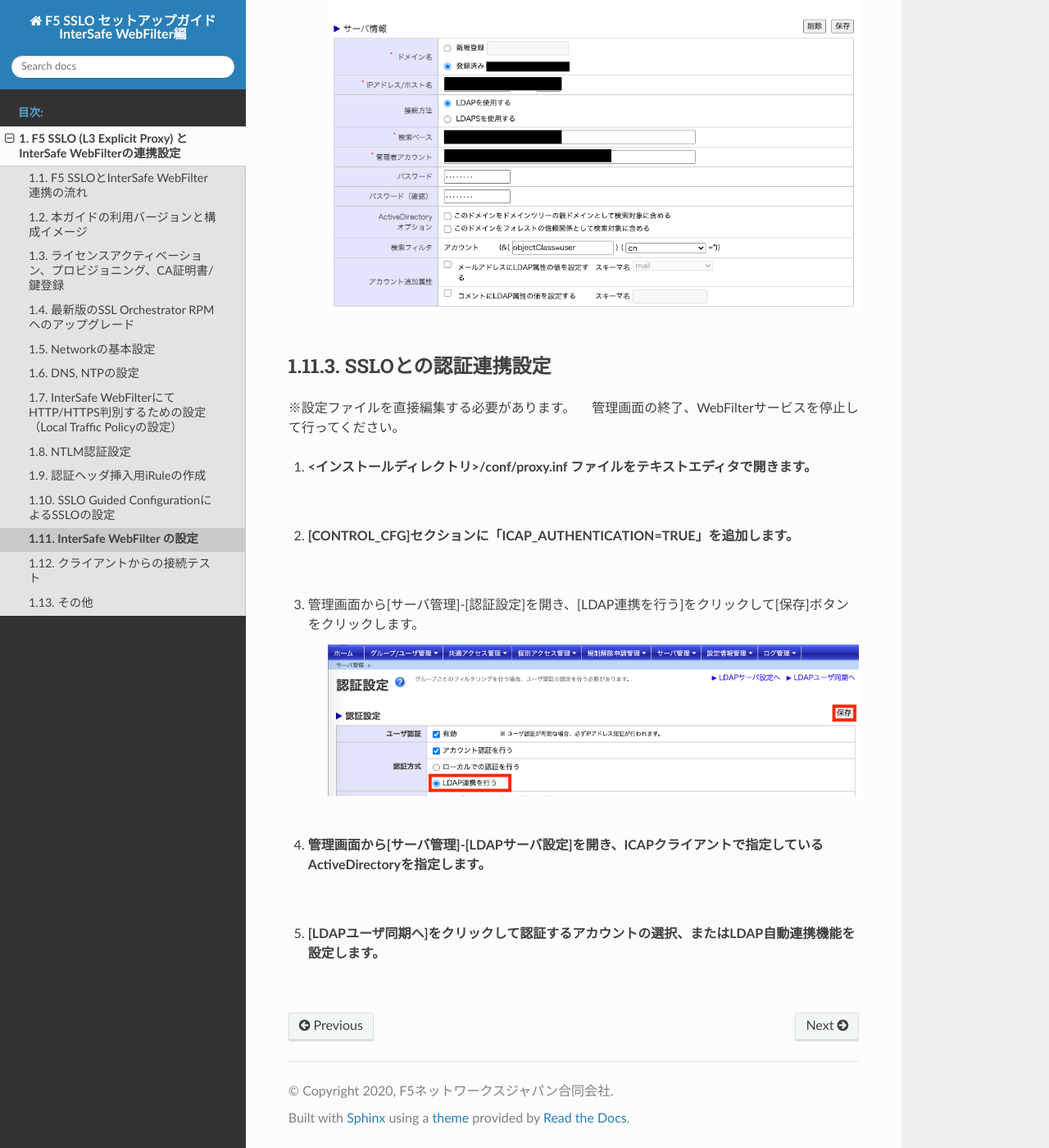
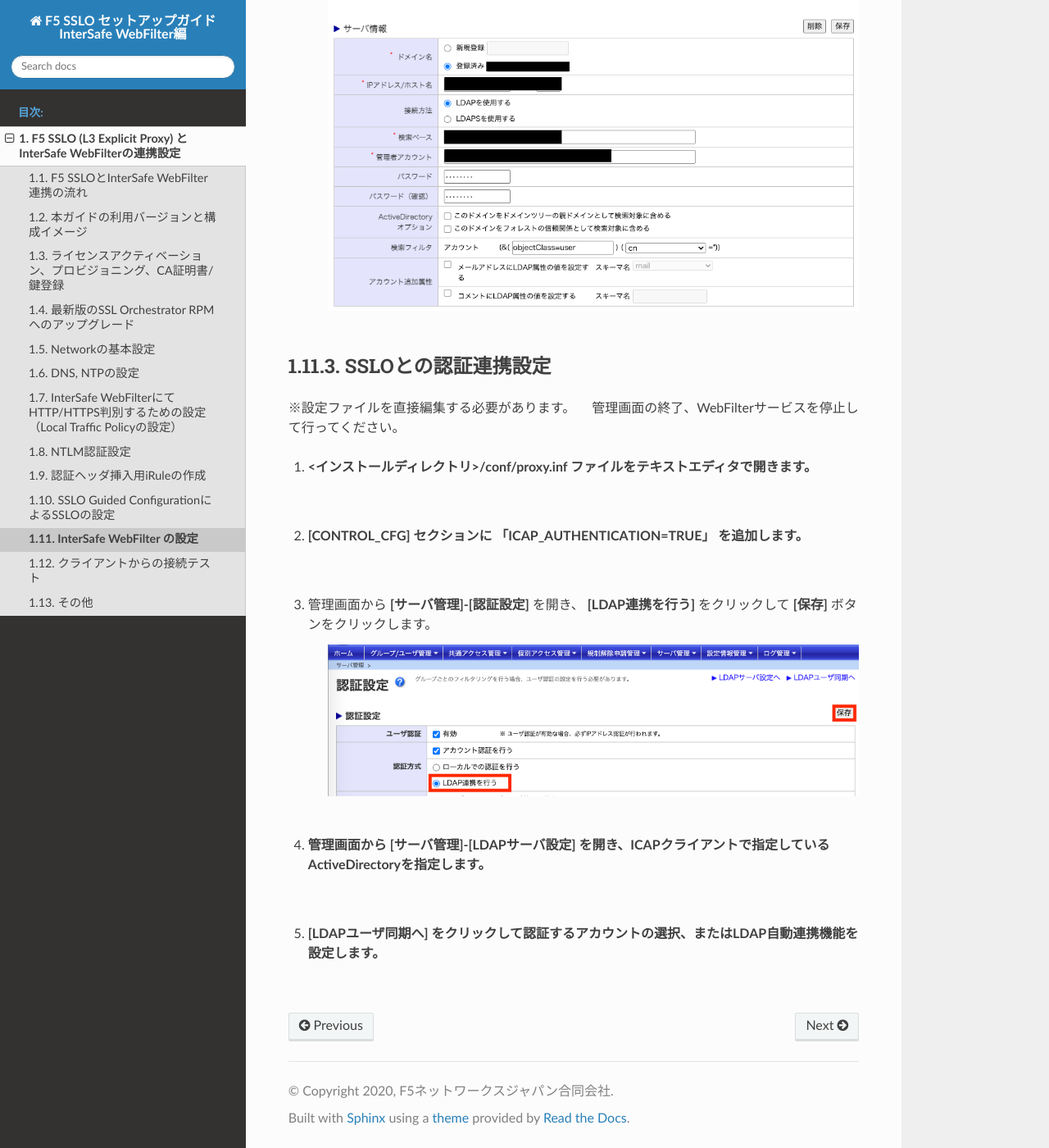
Before and after one commit to BeF5/f5j-sslo-iswf, a Sphinx documentation site: the page built from docs/content1/module11/module11.rst, in a window 1280 px wide and 1400 px high, scrolled down 1488 px. Shown: the whole window at 82% size. Built offline with Sphinx 7.4.7 and the Read the Docs theme 2.0.0, drawn with Linux system fonts in a browser that asks for light colours; some of the changed text lies outside the part shown.

Commit message:
no message

```diff
--- a/docs/content1/module11/module11.rst
+++ b/docs/content1/module11/module11.rst
@@ -7,12 +7,12 @@
 IP認証の設定
 ---------------
 
-#. **[サーバ管理]-[認証設定]** をクリックします。 **[認証設定]**が表示されます。
+#. **[サーバ管理]-[認証設定]** をクリックします。 **[認証設定]** が表示されます。
 
     .. image:: images/mod11-1.png
     |
 
-#. **[ユーザ認証]-[有効]**チェックボックスを**オン**にし、**[保存]**をクリックします。
+#. **[ユーザ認証]-[有効]** チェックボックスを **オン** にし、 **[保存]** をクリックします。
 
     .. image:: images/mod11-2.png
     |
@@ -21,15 +21,15 @@
 LDAPサーバの登録と管理
 --------------------------------------
 
-#. **[サーバ管理]-[LDAPサーバ設定]**をクリックします。
+#. **[サーバ管理]-[LDAPサーバ設定]** をクリックします。
 
     .. image:: images/mod11-3.png
     |
-#. **[LDAPサーバ設定]**タブの**[サーバを登録]**をクリックします。
+#. **[LDAPサーバ設定]** タブの **[サーバを登録]** をクリックします。
 
     .. image:: images/mod11-4.png
     |
-#. LDAPサーバの情報を入力し、**[保存]**ボタンをクリックします。
+#. LDAPサーバの情報を入力し、 **[保存]** ボタンをクリックします。
 
     .. image:: images/mod11-5.png
     |
@@ -40,15 +40,15 @@
 ※設定ファイルを直接編集する必要があります。
 　管理画面の終了、WebFilterサービスを停止して行ってください。
 
-#. <インストールディレクトリ>/conf/proxy.inf ファイルをテキストエディタで開きます。
+#. **<インストールディレクトリ>/conf/proxy.inf** ファイルをテキストエディタで開きます。
     |
-#. [CONTROL_CFG]セクションに「ICAP_AUTHENTICATION=TRUE」を追加します。
+#. **[CONTROL_CFG]** セクションに **「ICAP_AUTHENTICATION=TRUE」** を追加します。
     |
-#. 管理画面から[サーバ管理]-[認証設定]を開き、[LDAP連携を行う]をクリックして[保存]ボタンをクリックします。
+#. 管理画面から **[サーバ管理]-[認証設定]** を開き、 **[LDAP連携を行う]** をクリックして **[保存]** ボタンをクリックします。
 
     .. image:: images/mod11-8.png
     |
-#. 管理画面から[サーバ管理]-[LDAPサーバ設定]を開き、ICAPクライアントで指定しているActiveDirectoryを指定します。
+#. 管理画面から **[サーバ管理]-[LDAPサーバ設定]** を開き、ICAPクライアントで指定しているActiveDirectoryを指定します。
     |
-#. [LDAPユーザ同期へ]をクリックして認証するアカウントの選択、またはLDAP自動連携機能を設定します。
+#. **[LDAPユーザ同期へ]** をクリックして認証するアカウントの選択、またはLDAP自動連携機能を設定します。
     |
--- a/docs/content1/module12/module12.rst
+++ b/docs/content1/module12/module12.rst
@@ -20,3 +20,6 @@
     .. image:: images/mod12-2.png
     |
 #. SSL復号除外サイトの通信が成功するか確認します。サーバ証明書がSSLOのCA証明書で **書き換えられていない** ことを確認します。
+
+.. note::
+    - ブロックページの他にも、一時解除（Passwordあり・なし）、規制解除申請画面を表示することができます。
```
